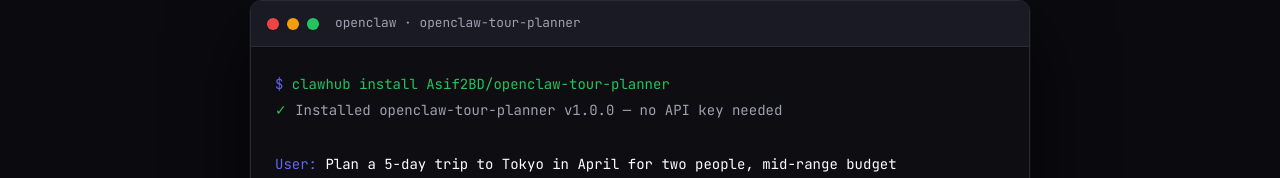
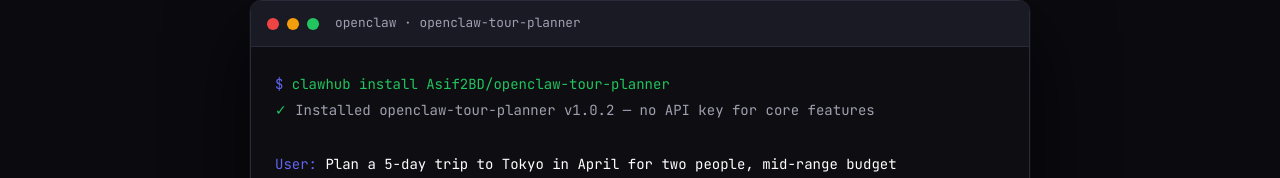
Before and after one commit to Asif2BD/openclaw.tours, a website: page index.html in a window 1280 px wide. Shown: the part 738-916 px from the top of the page. Drawn offline with Linux system fonts and the light colour scheme.

Commit message:
fix: update homepage — v1.0.2, clarify 'no API key for core features'

```diff
--- a/index.html
+++ b/index.html
@@ -741,7 +741,7 @@
                 </div>
                 <div class="terminal-body">
                     <span class="t-line"><span class="t-prompt">$</span> <span class="t-install">clawhub install Asif2BD/openclaw-tour-planner</span></span>
-                    <span class="t-line"><span class="t-check">✓</span> <span class="t-dim">Installed openclaw-tour-planner v1.0.0 — no API key needed</span></span>
+                    <span class="t-line"><span class="t-check">✓</span> <span class="t-dim">Installed openclaw-tour-planner v1.0.2 — no API key for core features</span></span>
                     <span class="t-line">&nbsp;</span>
                     <span class="t-line"><span class="t-prompt">User:</span> <span class="t-white">Plan a 5-day trip to Tokyo in April for two people, mid-range budget</span></span>
                     <span class="t-line"><span class="t-dim">Agent: Gathering live data for Tokyo...</span></span>
```
